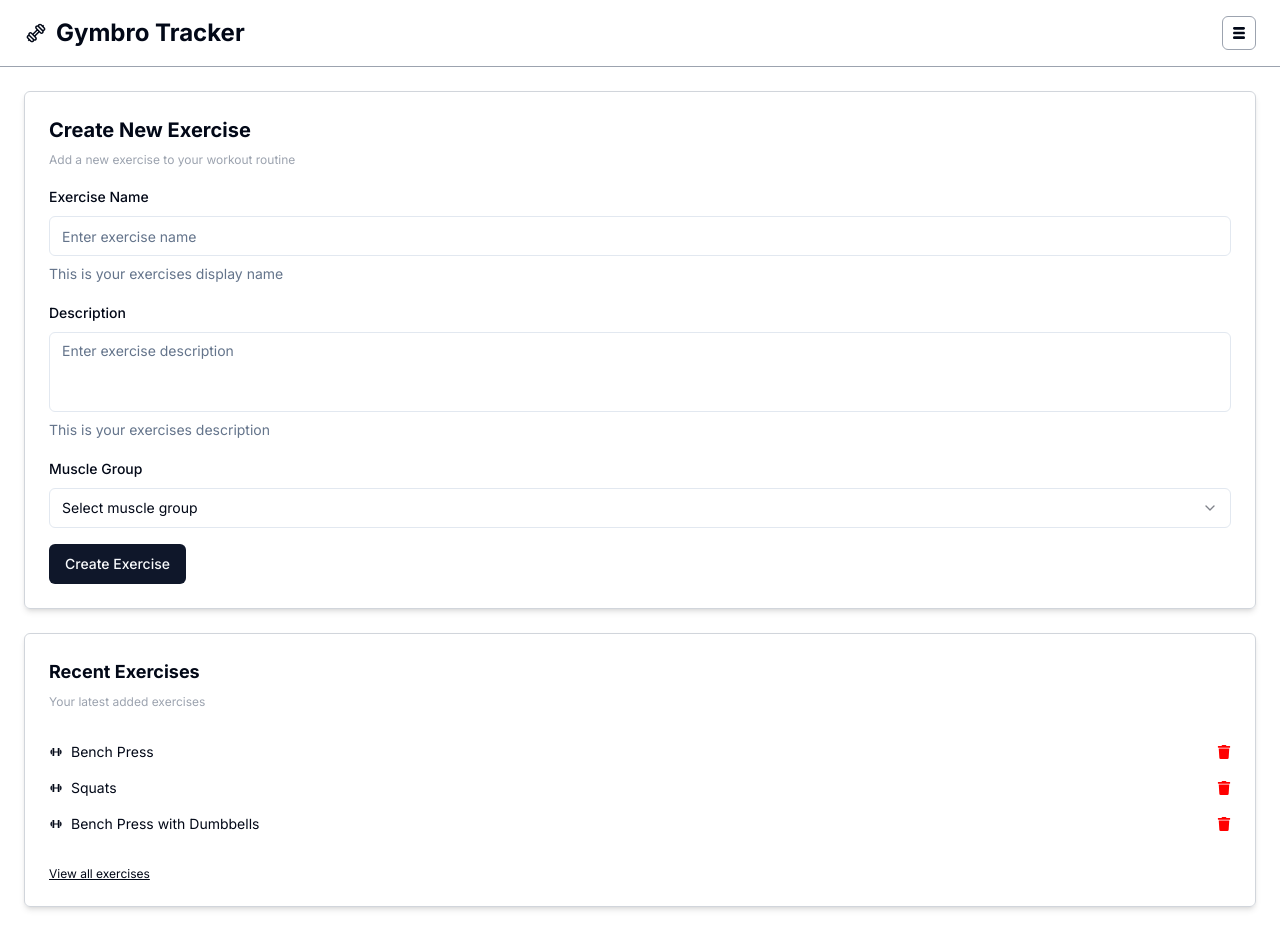
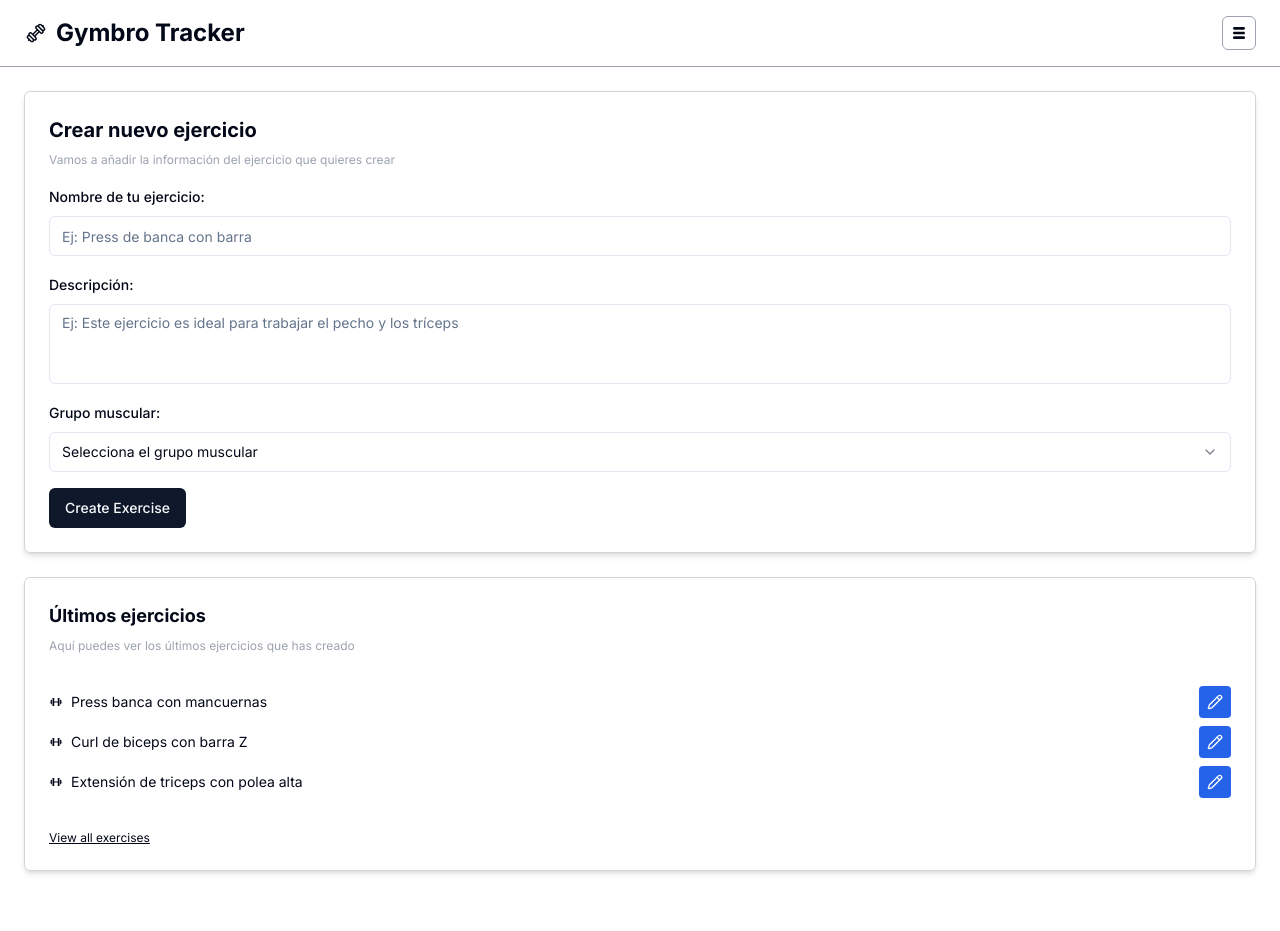
Before and after one commit to luispazcode/gymbro-tracker, a Next.js app: page /exercises/create in a window 1280 px wide. After the commit the page ends 895 px from the top, so only its background shows below. Built offline with nearby package versions, Linux system fonts and the light colour scheme.

Commit message:
feat: rename add exercise form

```diff
--- a/src/app/exercises/create/page.tsx
+++ b/src/app/exercises/create/page.tsx
@@ -1,52 +1,52 @@
-import { ExerciseForm, ResumeCard } from "@/components";
+import { CreateExerciseForm, ResumeCard } from "@/components";
+import { Pencil } from "lucide-react";
 import { BiDumbbell } from "react-icons/bi";
-import { FaTrash } from "react-icons/fa";
 
 export default function CreateExercisePage() {
 	return (
 		<section className='flex flex-col gap-6'>
 			<div className='flex flex-col gap-4 border border-gray-300 shadow-md p-6 rounded-md'>
 				<div>
-					<h2>Create New Exercise</h2>
+					<h2>Crear nuevo ejercicio</h2>
 					<p className='text-xs text-gray-400 mt-2'>
-						Add a new exercise to your workout routine
+						Vamos a añadir la información del ejercicio que quieres crear
 					</p>
 				</div>
-				<ExerciseForm />
+				<CreateExerciseForm />
 			</div>
 
 			<ResumeCard>
 				<ResumeCard.Header
-					title='Recent Exercises'
-					subTitle='Your latest added exercises'
+					title='Últimos ejercicios'
+					subTitle='Aquí puedes ver los últimos ejercicios que has creado'
 				/>
 				<ResumeCard.Body>
-					<div className='flex flex-col gap-4'>
+					<div className='flex flex-col gap-2'>
 						<div className='flex items-center justify-between text-sm'>
 							<p className='flex gap-2 items-center'>
 								<BiDumbbell />
-								<span>Bench Press</span>
+								<span>Press banca con mancuernas</span>
 							</p>
-							<button>
-								<FaTrash color='red' />
+							<button className='bg-blue-600 p-2 rounded-sm hover:bg-blue-950'>
+								<Pencil color='white' size={16} />
 							</button>
 						</div>
 						<div className='flex items-center justify-between text-sm'>
 							<p className='flex gap-2 items-center'>
 								<BiDumbbell />
-								<span>Squats</span>
+								<span>Curl de biceps con barra Z</span>
 							</p>
-							<button>
-								<FaTrash color='red' />
+							<button className='bg-blue-600 p-2 rounded-sm hover:bg-blue-950'>
+								<Pencil color='white' size={16} />
 							</button>
 						</div>
 						<div className='flex items-center justify-between text-sm'>
 							<p className='flex gap-2 items-center'>
 								<BiDumbbell />
-								<span>Bench Press with Dumbbells</span>
+								<span>Extensión de triceps con polea alta</span>
 							</p>
-							<button>
-								<FaTrash color='red' />
+							<button className='bg-blue-600 p-2 rounded-sm hover:bg-blue-950'>
+								<Pencil color='white' size={16} />
 							</button>
 						</div>
 					</div>
--- a/src/components/ExerciseForm.tsx
+++ /dev/null
@@ -1,90 +0,0 @@
-"use client";
-import { Button } from "./ui/button";
-import {
-	Form,
-	FormControl,
-	FormDescription,
-	FormField,
-	FormItem,
-	FormLabel,
-} from "./ui/form";
-import { Input } from "./ui/input";
-import { useForm } from "react-hook-form";
-import { Textarea } from "./ui/textarea";
-import {
-	Select,
-	SelectContent,
-	SelectItem,
-	SelectTrigger,
-	SelectValue,
-} from "./ui/select";
-
-export const ExerciseForm = () => {
-	const form = useForm();
-	return (
-		<Form {...form}>
-			<form className='space-y-4'>
-				<FormField
-					control={form.control}
-					name='exerciseName'
-					render={({ field }) => (
-						<FormItem>
-							<FormLabel>Exercise Name</FormLabel>
-							<FormControl>
-								<Input {...field} placeholder='Enter exercise name' />
-							</FormControl>
-							<FormDescription>
-								This is your exercises display name
-							</FormDescription>
-						</FormItem>
-					)}
-				/>
-				<FormField
-					control={form.control}
-					name='description'
-					render={({ field }) => (
-						<FormItem>
-							<FormLabel>Description</FormLabel>
-							<FormControl>
-								<Textarea
-									{...field}
-									placeholder='Enter exercise description'
-									className='resize-none'
-								/>
-							</FormControl>
-							<FormDescription>
-								This is your exercises description
-							</FormDescription>
-						</FormItem>
-					)}
-				/>
-				<FormField
-					control={form.control}
-					name='muscleGroup'
-					render={({ field }) => (
-						<FormItem>
-							<FormLabel>Muscle Group</FormLabel>
-							<Select onValueChange={field.onChange} defaultValue={field.value}>
-								<FormControl>
-									<SelectTrigger>
-										<SelectValue placeholder='Select muscle group' />
-									</SelectTrigger>
-								</FormControl>
-								<SelectContent>
-									<SelectItem value='chest'>Chest</SelectItem>
-									<SelectItem value='back'>Back</SelectItem>
-									<SelectItem value='legs'>Legs</SelectItem>
-									<SelectItem value='shoulders'>Shoulders</SelectItem>
-									<SelectItem value='biceps'>Biceps</SelectItem>
-									<SelectItem value='triceps'>Triceps</SelectItem>
-									<SelectItem value='abs'>Abs</SelectItem>
-								</SelectContent>
-							</Select>
-						</FormItem>
-					)}
-				/>
-				<Button type='submit'>Create Exercise</Button>
-			</form>
-		</Form>
-	);
-};
--- a/src/components/index.ts
+++ b/src/components/index.ts
@@ -1,7 +1,7 @@
 export { Sidebar } from "./Sidebar";
 export { Header } from "./Header";
 export { ResumeCard } from "./ResumeCard";
-export { ExerciseForm } from "./ExerciseForm";
+export { CreateExerciseForm } from "./exercise/CreateExerciseForm";
 
 // Workouts
 export { AddExerciseForm } from "./workout/AddExerciseForm";
```
